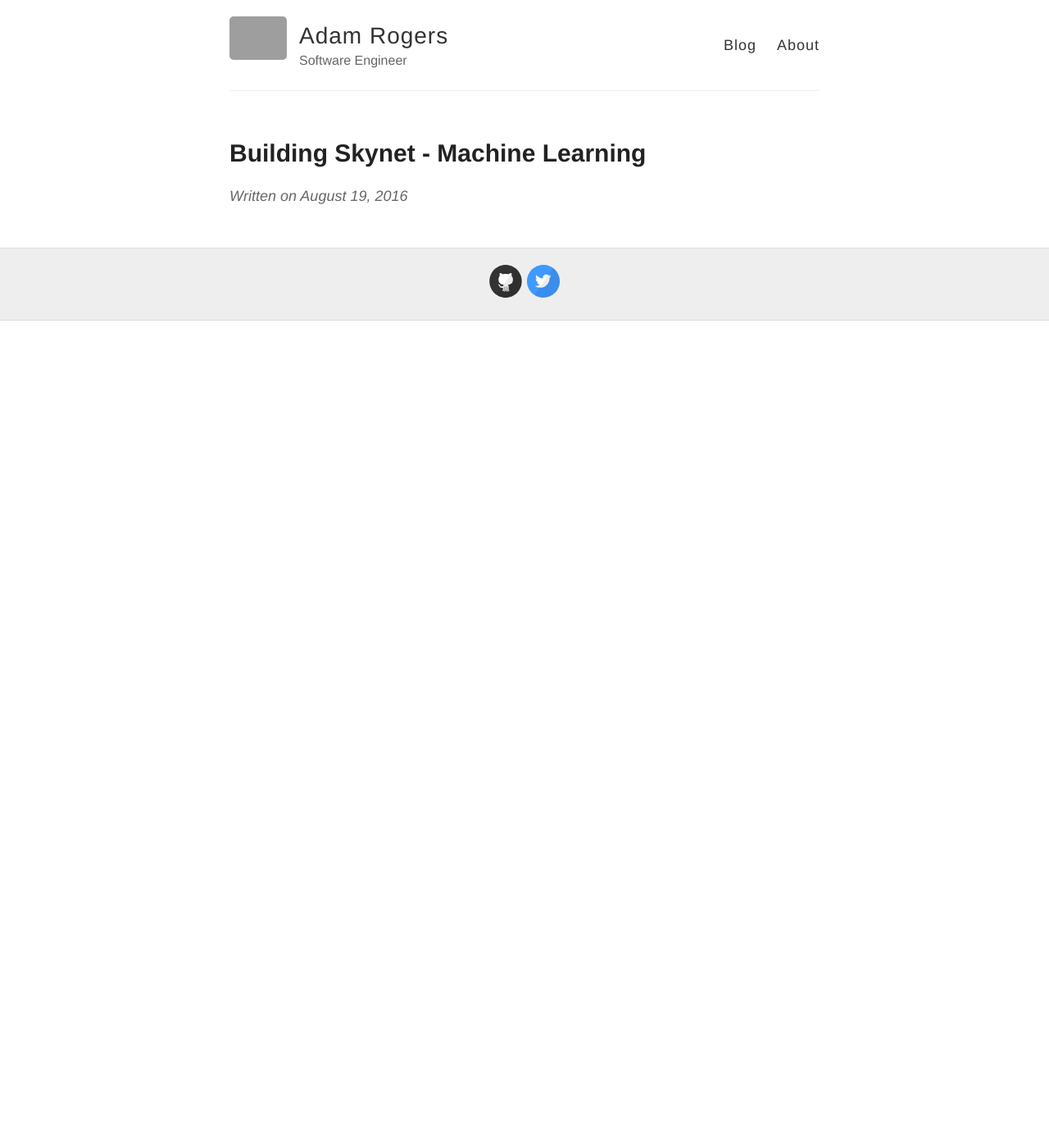
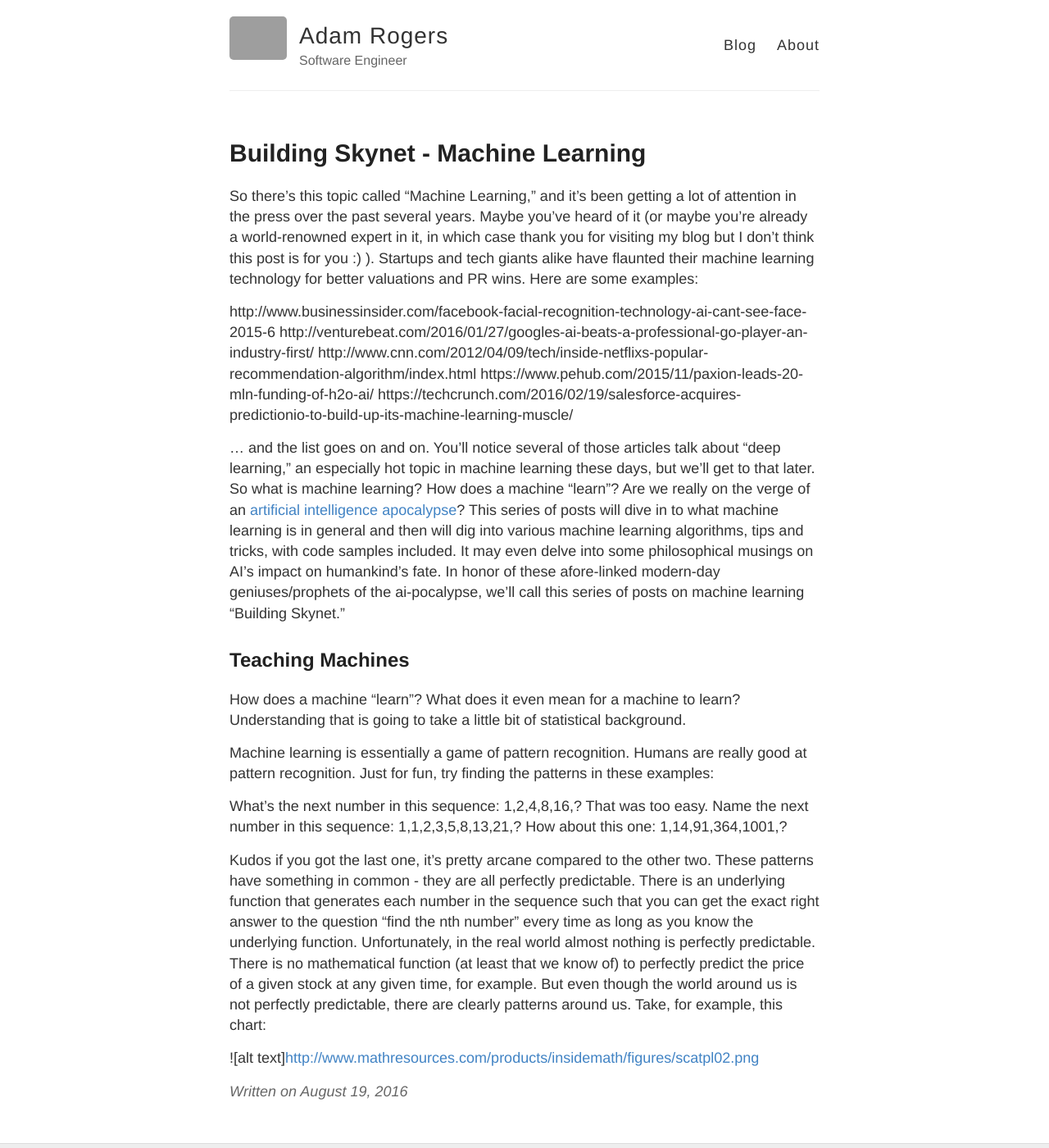
Before and after one commit to arogers1/arogers1.github.io, a Jekyll site: the page built from _posts/2016-08-19-Building-Skynet-Machine-Learning.md, in a window 1280 px wide and 1400 px high. Shown: the whole window at 82% size. Built offline with Jekyll 4.4.1, drawn with Linux system fonts in a browser that asks for light colours; grey boxes are pictures that could not be loaded.

Commit message:
Update 2016-08-19-Building-Skynet-Machine-Learning.md

```diff
--- a/_posts/2016-08-19-Building-Skynet-Machine-Learning.md
+++ b/_posts/2016-08-19-Building-Skynet-Machine-Learning.md
@@ -2,3 +2,27 @@
 layout: post
 title: Building Skynet - Machine Learning
 ---
+
+So there's this topic called "Machine Learning," and it's been getting a lot of attention in the press over the past several years. Maybe you've heard of it (or maybe you're already a world-renowned expert in it, in which case thank you for visiting my blog but I don't think this post is for you :) ). Startups and tech giants alike have flaunted their machine learning technology for better valuations and PR wins. Here are some examples:
+
+http://www.businessinsider.com/facebook-facial-recognition-technology-ai-cant-see-face-2015-6
+http://venturebeat.com/2016/01/27/googles-ai-beats-a-professional-go-player-an-industry-first/
+http://www.cnn.com/2012/04/09/tech/inside-netflixs-popular-recommendation-algorithm/index.html
+https://www.pehub.com/2015/11/paxion-leads-20-mln-funding-of-h2o-ai/
+https://techcrunch.com/2016/02/19/salesforce-acquires-predictionio-to-build-up-its-machine-learning-muscle/
+
+... and the list goes on and on. You'll notice several of those articles talk about "deep learning," an especially hot topic in machine learning these days, but we'll get to that later. So what is machine learning? How does a machine "learn"? Are we really on the verge of an [artificial](http://www.dailymail.co.uk/sciencetech/article-2931375/Bill-Gates-says-fear-robot-uprising-Microsoft-founder-says-agrees-Elon-Musk-dangers-AI.html) [intelligence](http://www.vanityfair.com/news/2016/06/the-one-technology-that-terrifies-elon-musk) [apocalypse](http://www.bbc.com/news/technology-30290540)? This series of posts will dive in to what machine learning is in general and then will dig into various machine learning algorithms, tips and tricks, with code samples included. It may even delve into some philosophical musings on AI's impact on humankind's fate. In honor of these afore-linked modern-day geniuses/prophets of the ai-pocalypse, we'll call this series of posts on machine learning "Building Skynet."
+
+## Teaching Machines
+
+How does a machine "learn"? What does it even mean for a machine to learn? Understanding that is going to take a little bit of statistical background.
+
+Machine learning is essentially a game of pattern recognition. Humans are really good at pattern recognition. Just for fun, try finding the patterns in these examples:
+
+What's the next number in this sequence: 1,2,4,8,16,?
+That was too easy. Name the next number in this sequence: 1,1,2,3,5,8,13,21,?
+How about this one: 1,14,91,364,1001,?
+
+Kudos if you got the last one, it's pretty arcane compared to the other two. These patterns have something in common - they are all perfectly predictable. There is an underlying function that generates each number in the sequence such that you can get the exact right answer to the question "find the nth number" every time as long as you know the underlying function. Unfortunately, in the real world almost nothing is perfectly predictable. There is no mathematical function (at least that we know of) to perfectly predict the price of a given stock at any given time, for example. But even though the world around us is not perfectly predictable, there are clearly patterns around us. Take, for example, this chart:
+
+![alt text][http://www.mathresources.com/products/insidemath/figures/scatpl02.png](http://www.mathresources.com/products/insidemath/figures/scatpl02.png)
```
